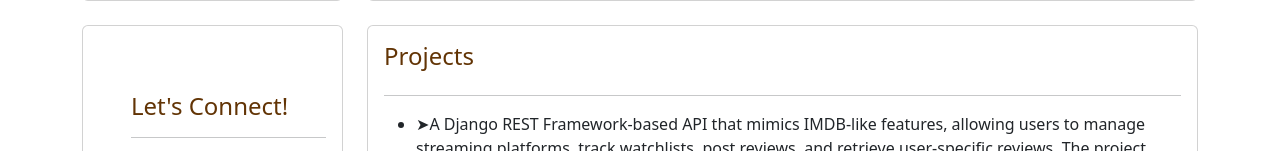
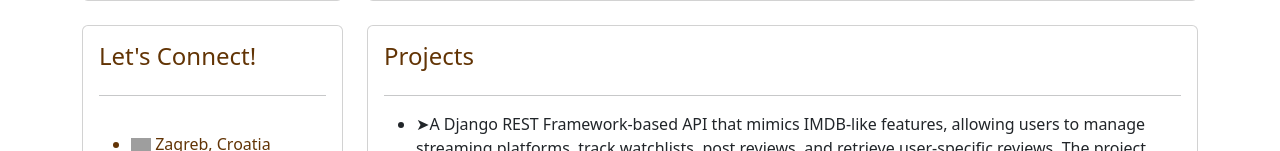
Before and after one commit to Luc-b/portfolio, a Django app: template base/templates/base/home.html in a window 1280 px wide. Shown: the part 353-504 px from the top of the page. Run offline with Django 5.2, Linux system fonts and the light colour scheme; the template is opened without the code that fills it, so the values that code supplies are empty; grey boxes are pictures that could not be loaded.

Commit message:
html upd

```diff
--- a/base/templates/base/home.html
+++ b/base/templates/base/home.html
@@ -7,7 +7,6 @@
 <head>
     <title>Lucijana Bubnjić</title>
     <link href="staticfiles/css/main.css" rel="stylesheet" type="text/css">
-
     <link href="https://cdn.jsdelivr.net/npm/bootstrap@5.3.3/dist/css/bootstrap.min.css" rel="stylesheet"
     integrity="sha384-QWTKZyjpPEjISv5WaRU9OFeRpok6YctnYmDr5pNlyT2bRjXh0JMhjY6hW+ALEwIH" crossorigin="anonymous">
 </head>
@@ -40,13 +39,14 @@
         <div class="row">
             <div class="col-md-3">
                 <div class="card card-body" style="height: 100%;">
-                    <ul class="social-links" style="padding-top: 50px; padding-bottom: 50px;">
-                        <h4 style="color: #623405;">Let's Connect!</h4>
-                        <hr>
-                        <li style="color: #623405;"><img class="social" src={% static 'images/location.png' %}>  Zagreb, Croatia</li><hr>
-                        <li style="color: #623405;"><img class="social" src={% static 'images/github.png' %}>  <a href="https://github.com/Luc-b">GitHub</a></li><hr>
-                        <li style="color: #623405;"><img class="social" src={% static 'images/linkedin.png' %}>  <a href="https://www.linkedin.com/in/lucijana-bubnjić-0b2a33201"> LinkedIn</a></li><hr>
-                        <li style="color: #623405;"><img class="social" src={% static 'images/email.png' %}>  <a href="mailto:lucijanabubnjic@gmail.com"> lucijanabubnjic@gmail.com</a></li>
+                    <h4 style="color: #623405;">Let's Connect!</h4>
+                    <hr>
+                    <ul class="social-links" style="padding-top: 20px; padding-bottom: 20px;">
+
+                        <li style="color: #623405;"><img style="width: 20px;" src={% static 'images/location.png' %}>  Zagreb, Croatia</li><hr>
+                        <li style="color: #623405;"><img style="width: 20px;" src={% static 'images/github.png' %}>  <a href="https://github.com/Luc-b">GitHub</a></li><hr>
+                        <li style="color: #623405;"><img style="width: 20px;" src={% static 'images/linkedin.png' %}>  <a href="https://www.linkedin.com/in/lucijana-bubnjić-0b2a33201"> LinkedIn</a></li><hr>
+                        <li style="color: #623405;"><img style="width: 20px;" src={% static 'images/email.png' %}>  <a href="mailto:lucijanabubnjic@gmail.com"> lucijanabubnjic@gmail.com</a></li>
                     </ul>
                 </div>
             </div>
@@ -91,7 +91,8 @@
                     <h4 style="color: #623405;">Work experience and Courses</h4>
                     <hr>
                     <ul>
-                        <li><p><span class="arrow">➤</span>Currently Teacher of Informatics at Hospital School Institute for Pediatric Oncology and Hematology “Mladen Ćepulić” and Children's Hospital Zagreb</p></li>
+                        <li><p><span class="arrow">➤</span>Currently Teacher of Informatics at Hospital School Institute for Pediatric Oncology
+                        and Hematology “Mladen Ćepulić” and Children's Hospital Zagreb</p></li>
                         <li><p><span class="arrow">➤</span>Teacher in a Special Class at Primary School Ljubljanica</p></li>
                         <li><p><span class="arrow">➤</span>Teacher of Informatics at Primary School Nikola Tesla Zagreb</p></li><hr>
                         <li><p><span class="arrow">➤</span>Build REST APIs with Django REST Framework and Python by Shubham Sarda, Udemy</p></li>
```
Also changed, not shown: 1 other file.
